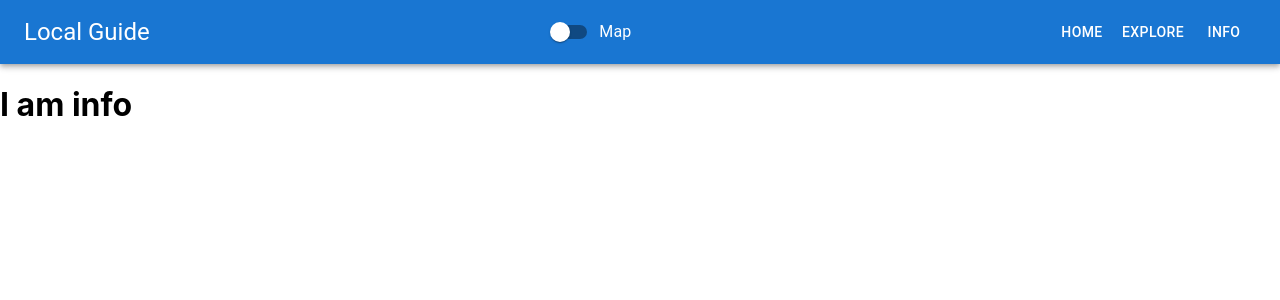
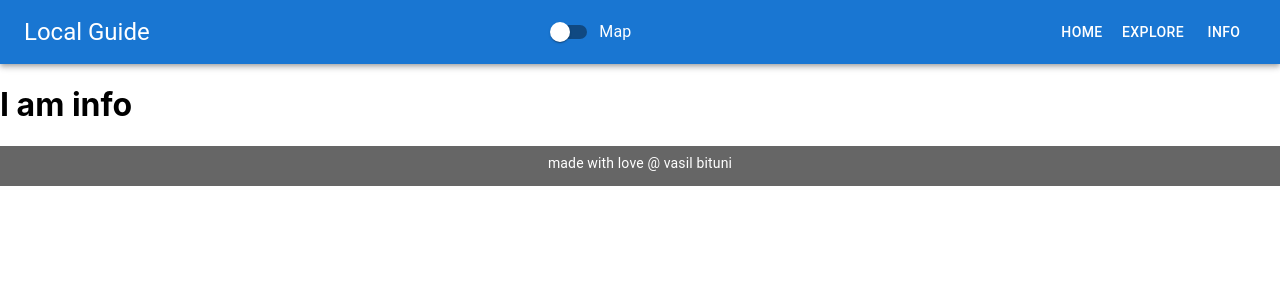
Before and after one commit to vbit27/local-guide, a React (Create React App) app: page /info in a window 1280 px wide. Shown: the top 300 px of the page. Built offline with nearby package versions, Linux system fonts and the light colour scheme.

Commit message:
Add footer

```diff
--- a/src/App.tsx
+++ b/src/App.tsx
@@ -4,6 +4,7 @@ import Explore from './Explore/Explore';
 import { BrowserRouter as Router, Route, Switch } from 'react-router-dom';
 import { Header } from './shared/Header';
 import Info from './Info/Info';
+import Footer from './shared/Footer';
 
 function App() {
   const [showMap, setShowMap] = useState<boolean>(true);
@@ -20,6 +21,7 @@ function App() {
           <Route exact path="/info" component={Info} />
         </Switch>
       </div>
+      <Footer />
     </Router>
   );
 }
--- a/src/shared/Footer.tsx
+++ b/src/shared/Footer.tsx
@@ -1,7 +1,22 @@
+import { Box, Typography } from '@mui/material';
 import React from 'react';
 
 const Footer = () => {
-  return <div></div>;
+  return (
+    <Box
+      bgcolor={'text.secondary'}
+      style={{
+        height: '5vh',
+        display: 'flex',
+        justifyContent: 'center',
+        alignItems: 'center',
+      }}
+    >
+      <Typography color={'white'} gutterBottom variant={'body2'}>
+        made with love @ vasil bituni
+      </Typography>
+    </Box>
+  );
 };
 
 export default Footer;
```
